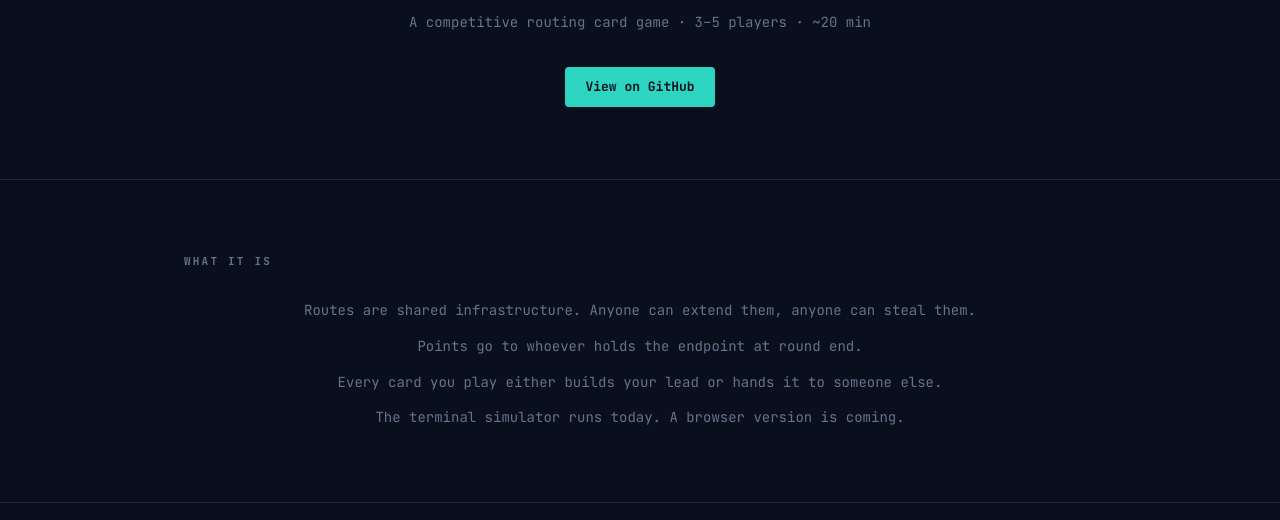
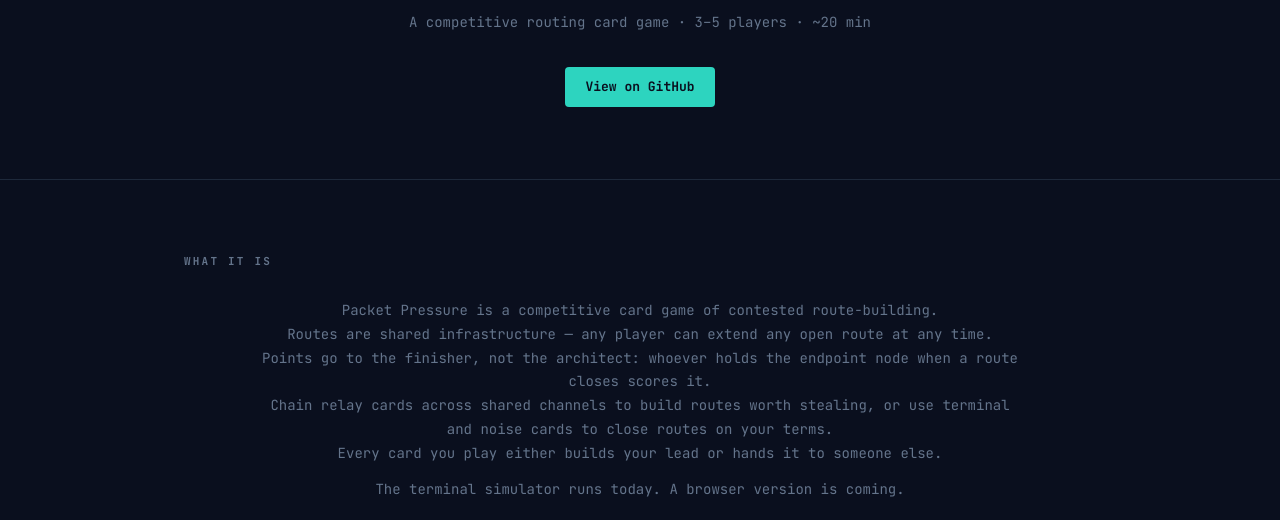
Before and after one commit to josterga/packet-pressure, a plain HTML site: page docs/index.html in a window 1280 px wide. Shown: the part 280-800 px from the top of the page. Drawn offline with Linux system fonts and the light colour scheme.

Commit message:
copy edit

```diff
--- a/docs/index.html
+++ b/docs/index.html
@@ -30,9 +30,11 @@
   <section class="what">
     <div class="container">
       <h2>What it is</h2>
-      <p>Routes are shared infrastructure. Anyone can extend them, anyone can steal them.</p>
-      <p>Points go to whoever holds the endpoint at round end.</p>
-      <p>Every card you play either builds your lead or hands it to someone else.</p>
+      <p>Packet Pressure is a competitive card game of contested route-building.<br>
+      Routes are shared infrastructure — any player can extend any open route at any time.<br>
+      Points go to the finisher, not the architect: whoever holds the endpoint node when a route closes scores it.<br>
+      Chain relay cards across shared channels to build routes worth stealing, or use terminal and noise cards to close routes on your terms.<br>
+      Every card you play either builds your lead or hands it to someone else.</p>
       <p>The terminal simulator runs today. A browser version is coming.</p>
     </div>
   </section>
```
Also changed, not shown: README.md.
